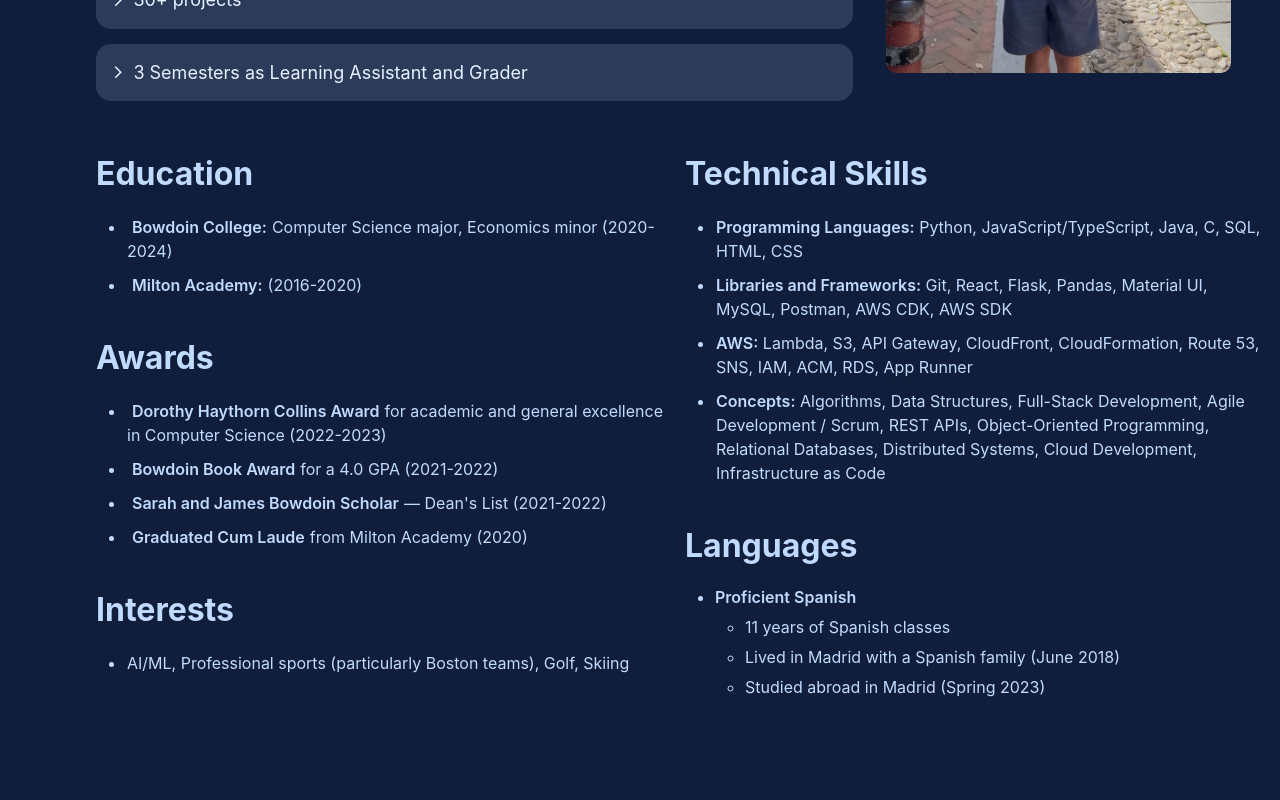
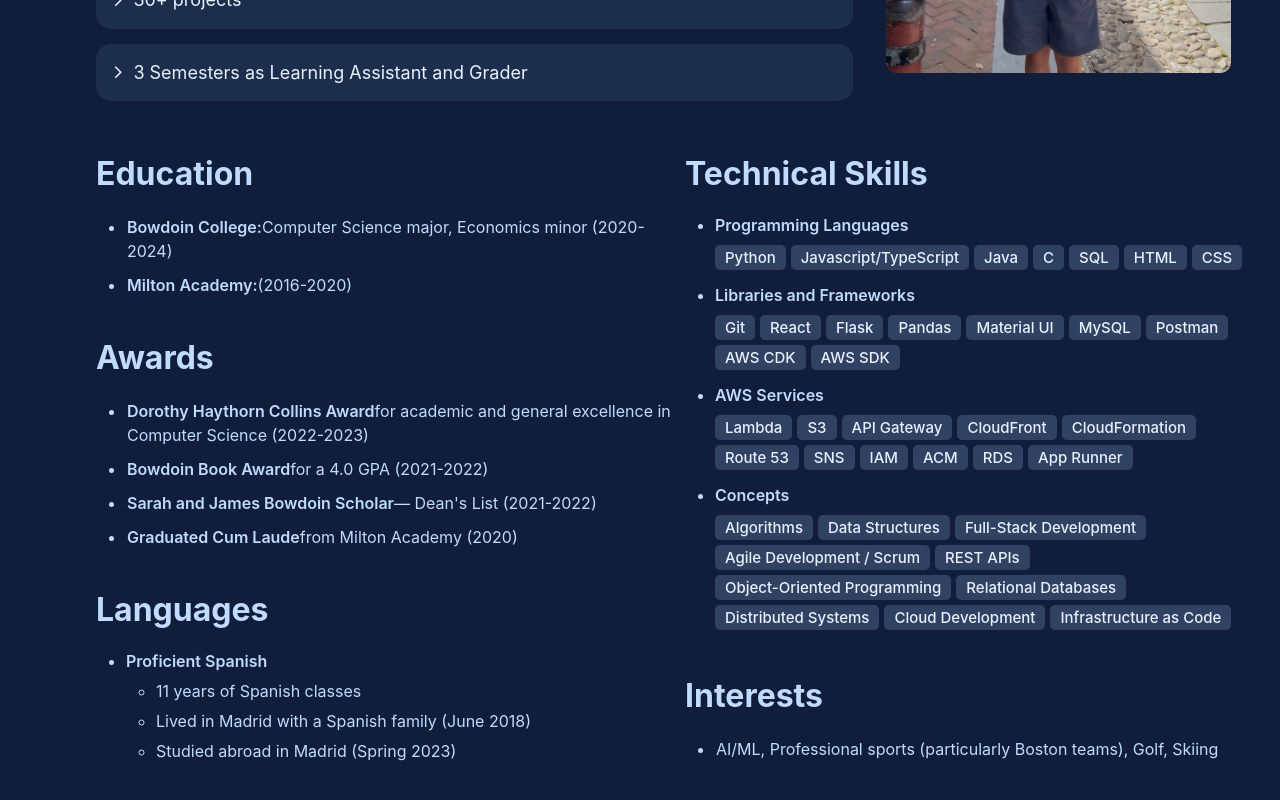
Before and after one commit to zanebookbinder/zanebookbinder.github.io, a React (Create React App) app in the folder personal-website/: page /#/aboutme in a window 1280 px wide. Shown: the part 530-1330 px from the top of the page. Before the commit the page ends 1267 px from the top, so only its background shows below. Built offline with nearby package versions, Linux system fonts and the light colour scheme.

Commit message:
More V2 Changes

```diff
--- a/personal-website/src/components/AboutMePage/AboutMe.css
+++ b/personal-website/src/components/AboutMePage/AboutMe.css
@@ -49,7 +49,6 @@
 }
 
 .about-me a {
-	padding: 5px 5px;
 	border-radius: 40px;
 }
 
@@ -96,6 +95,13 @@
 	margin-top: 0px;
 }
 
+.skill-list {
+	display: flex;
+	flex-wrap: wrap;
+	margin-top: 5px;
+	margin-bottom: 15px;
+}
+
 .about-me .icons > * {
 	font-size: 22px;
 }
@@ -114,6 +120,12 @@
 	.about-me {
 		margin-inline: 2rem;
 		margin-top: 2rem;
+	}
+}
+
+@media screen and (max-width: 1000px) {
+	.bio {
+		width: 100%;
 	}
 }
 
@@ -158,15 +170,7 @@
 	.bottom-columns h1 {
 		font-size: 28px;
 	}
-}
 
-@media screen and (max-width: 1000px) {
-	.bio {
-		width: 100%;
-	}
-}
-
-@media screen and (max-width: 800px) {
 	.about-me {
 		margin-left: 2rem;
 	}
@@ -184,6 +188,7 @@
 
 	.about-me p {
 		font-size: 17px;
+		max-width: unset;
 	}
 
 	.about-me .MuiAccordionSummary-content {
@@ -196,6 +201,10 @@
 
 	.bottom-columns h1 {
 		font-size: 26px;
+	}
+
+	.multiple-lists {
+		margin-left: 0px;
 	}
 }
 
--- a/personal-website/src/components/AboutMePage/AboutMe.js
+++ b/personal-website/src/components/AboutMePage/AboutMe.js
@@ -4,8 +4,20 @@ import ZaneCroppedImage from "../../images/Zane-cropped.jpeg";
 import { useEffect, useState } from "react";
 import { Accordion, AccordionSummary, AccordionDetails } from '../CustomAccordion.js';
 import { useLocation, Link } from "react-router-dom";
+import HighlightBlock from "../HighlightBlock.js";
 
 function AboutMe() {
+	const programmingLanauges = ["Python", "Javascript/TypeScript", "Java",
+		"C", "SQL", "HTML", "CSS"];
+	const libraries = ["Git", "React", "Flask", "Pandas", "Material UI",
+		"MySQL", "Postman", "AWS CDK", "AWS SDK"];
+	const aws = ["Lambda", "S3", "API Gateway", "CloudFront", "CloudFormation",
+		"Route 53", "SNS", "IAM", "ACM", "RDS", "App Runner"];
+	const concepts = ["Algorithms", "Data Structures", "Full-Stack Development",
+	 	"Agile Development / Scrum", "REST APIs", "Object-Oriented Programming",
+	  	"Relational Databases", "Distributed Systems", "Cloud Development",
+	   	"Infrastructure as Code"];
+
 	const [expanded1, setExpanded1] = useState(false);
 	const [expanded2, setExpanded2] = useState(false);
 	const [expanded3, setExpanded3] = useState(false);
@@ -196,37 +208,6 @@ function AboutMe() {
 					</ul>
 				</div>
 				<div className="section">
-					<h1 id="interests">Interests</h1>
-					<ul>
-						<li>
-							<p>AI/ML, Professional sports (particularly Boston teams), Golf, Skiing</p>
-						</li>
-					</ul>
-				</div>
-			</div>
-			<div className="column">
-				<div className="section">
-					<h1 id="skills">Technical Skills</h1>
-					<ul>
-						<li>
-							<p className="technicalskill-line"><span>Programming Languages:</span> Python, JavaScript/TypeScript, Java, C, SQL, HTML, CSS</p>
-						</li>
-						<li>
-							<p className="technicalskill-line"><span>Libraries and Frameworks:</span> Git, React, Flask, Pandas, Material UI, MySQL, Postman, AWS CDK, AWS SDK</p>
-						</li>
-						<li>
-							<p className="technicalskill-line"><span>AWS:</span> Lambda, S3, API Gateway, CloudFront, CloudFormation, Route 53, SNS, IAM, ACM, RDS, App Runner</p>
-						</li>
-						<li>
-							<p className="technicalskill-line"><span>Concepts:</span> Algorithms, Data Structures,
-								Full-Stack Development, Agile Development / Scrum,
-								REST APIs, Object-Oriented Programming, Relational Databases, Distributed Systems,
-								Cloud Development, Infrastructure as Code
-							</p>
-						</li>
-					</ul>
-				</div>
-				<div className="section">
 					<h1>Languages</h1>
 					<ul>
 						<li><span>Proficient Spanish</span></li>
@@ -238,7 +219,53 @@ function AboutMe() {
 					</ul>
 				</div>
 			</div>
-
+			<div className="column">
+				<div className="section">
+					<h1 id="skills">Technical Skills</h1>
+					<ul>
+						<li>
+							<span>Programming Languages</span>
+							<div className='skill-list'>
+								{programmingLanauges.map((language, index) => {
+									return <HighlightBlock key={index} text={language} />
+								})}
+							</div>
+						</li>
+						<li>
+							<span>Libraries and Frameworks</span>
+							<div className='skill-list'>
+								{libraries.map((library, index) => {
+									return <HighlightBlock key={index} text={library} />
+								})}
+							</div>
+						</li>
+						<li>
+							<span>AWS Services</span>
+							<div className='skill-list'>
+								{aws.map((service, index) => {
+									return <HighlightBlock key={index} text={service} />
+								})}
+							</div>
+						</li>
+						<li>
+							<span>Concepts</span>
+							<div className='skill-list'>
+								{concepts.map((concept, index) => {
+									return <HighlightBlock key={index} text={concept} />
+								})}
+							</div>
+						</li>
+					</ul>
+				</div>
+				<div className="section">
+					<h1 id="interests">Interests</h1>
+					<ul>
+						<li>
+							<p>AI/ML, Professional sports (particularly Boston teams), Golf, Skiing</p>
+						</li>
+					</ul>
+				</div>
+			</div>
 		</div>
 	  </div>
 	);
--- a/personal-website/src/components/App.css
+++ b/personal-website/src/components/App.css
@@ -4,7 +4,7 @@
   --primary-text-hover: #dce7f3;
   --background-color: #111e3b;
   /* --expanded-background: #29344e; */
-  --expanded-background: rgba(193, 219, 255, 0.152);
+  --expanded-background: #6786b226;
   --expanded-background-text: #e6f1ff;
   --expanded-background-text-hover: rgb(193, 219, 255, 0.8);
 
--- a/personal-website/src/components/ExperiencePage/ProjectBlock.css
+++ b/personal-website/src/components/ExperiencePage/ProjectBlock.css
@@ -21,8 +21,10 @@
 
 .date {
     font-weight: 345;
+	font-size: 16px;
     min-width: 90px;
     text-align: right;
+	opacity: 0.7;
 }
 
 .project-details {
--- a/personal-website/src/components/ExperiencePage/WorkExperience.css
+++ b/personal-website/src/components/ExperiencePage/WorkExperience.css
@@ -15,12 +15,14 @@
 	padding: 6px 12px;
     transition: ease-in-out 0.3s;
 	color: var(--expanded-background-text);
-    border: 1.5px solid var(--expanded-background-text);
+	border: 1.5px solid var(--royal-blue);
+    background-color: var(--royal-blue);
 }
 
 .company-link:hover {
-    border: 1.5px solid var(--royal-blue);
-    background-color: var(--royal-blue);
+	color: var(--royal-blue);
+	border: 1.5px solid var(--royal-blue);
+	background-color: unset;
 }
 
 .company-title {
--- a/personal-website/src/components/HomePage/HomePage.js
+++ b/personal-website/src/components/HomePage/HomePage.js
@@ -21,7 +21,7 @@ function HomePage() {
                 I'm passionate about software and have completed 4 internships in tech,
                 including a SWE internship
                 at Amazon last summer. I also launched a website, Bowdoin Course Reviews,
-                last fall (more info below!) Please check out my bio, projects, and resume. I
+                last fall (more info below!). Please check out my bio, projects, and resume. I
                 would love to connect!
             </p>
             <p className="quicklink-title">CHECK OUT MY</p>
@@ -109,7 +109,7 @@ function HomePage() {
                             rel="noreferrer"
                         >
                             here
-                        </a> to access the site. Also, check out the
+                        </a> to access the site. Also, check out this
                         <a
                             href="https://bowdoinorient.com/2023/11/10/wirsching-24-and-bookbinder-24-revamp-outdated-bowdoin-course-review-website/"
                             style={{ paddingLeft: "2px", marginLeft: "3px", textDecoration: "underline" }}
--- a/personal-website/src/components/ResumePage/ResumePage.css
+++ b/personal-website/src/components/ResumePage/ResumePage.css
@@ -23,16 +23,19 @@
 }
 
 .here-link {
-	border: 2px solid var(--primary-text);
 	border-radius: 20px;
 	padding: 10px 15px;
 	font-weight: 600;
 	transition: ease-in-out 0.3s;
+	background-color: var(--royal-blue);
+	border: 2px solid var(--royal-blue);
+	color: var(--primary-text);
 }
 
 .here-link:hover {
-	color: var(--background-color);
-	background-color: var(--primary-text);
+	background-color: unset;
+	border: 2px solid var(--royal-blue);
+	color: var(--royal-blue);
 }
 
 @media screen and (max-width: 1000px) {
```
